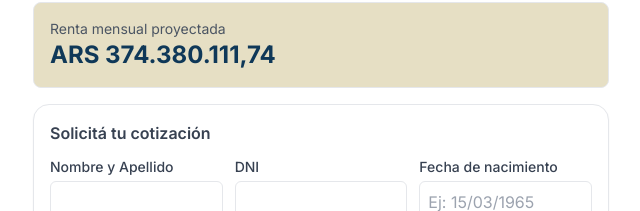
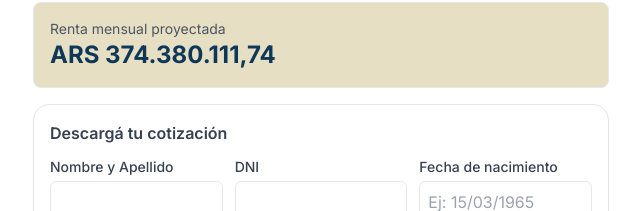
Before and after one commit to Franco1441/cotizador-santafe, a React (Vite) app: page /campi in a window 1280 px wide. Both pictures are taken after a click on the button "Calcular". Shown: the part 986-1197 px from the top of the page, without its empty margins (319-959 px from the left). Built offline with nearby package versions, Linux system fonts and the light colour scheme.

Commit message:
solicita x Descargá

```diff
--- a/src/App.jsx
+++ b/src/App.jsx
@@ -334,7 +334,7 @@ export default function App() {
 
             {/* FORMULARIO DE CONTACTO */}
             <form onSubmit={handleEnviar} className="bg-white border rounded-2xl p-4 shadow-sm">
-              <h4 className="font-semibold text-gray-700 mb-3">Solicitá tu cotización</h4>
+              <h4 className="font-semibold text-gray-700 mb-3">Descargá tu cotización</h4>
               <div className="grid grid-cols-1 md:grid-cols-3 gap-3">
                 <div className="flex flex-col">
                   <label className="text-sm font-medium text-gray-700 mb-1">
--- a/src/campi.jsx
+++ b/src/campi.jsx
@@ -306,7 +306,7 @@ export default function Campi() {
             </div>
 
             <form onSubmit={handleEnviar} className="bg-white border rounded-2xl p-4 shadow-sm">
-              <h4 className="font-semibold text-gray-700 mb-3">Solicitá tu cotización</h4>
+              <h4 className="font-semibold text-gray-700 mb-3">Descargá tu cotización</h4>
               <div className="grid grid-cols-1 md:grid-cols-3 gap-3">
                 <div className="flex flex-col">
                   <label className="text-sm font-medium text-gray-700 mb-1">Nombre y Apellido</label>
--- a/src/puertonuevo.jsx
+++ b/src/puertonuevo.jsx
@@ -306,7 +306,7 @@ export default function puertonuevo() {
             </div>
 
             <form onSubmit={handleEnviar} className="bg-white border rounded-2xl p-4 shadow-sm">
-              <h4 className="font-semibold text-gray-700 mb-3">Solicitá tu cotización</h4>
+              <h4 className="font-semibold text-gray-700 mb-3">Descargá tu cotización</h4>
               <div className="grid grid-cols-1 md:grid-cols-3 gap-3">
                 <div className="flex flex-col">
                   <label className="text-sm font-medium text-gray-700 mb-1">Nombre y Apellido</label>
--- a/src/rbgroup.jsx
+++ b/src/rbgroup.jsx
@@ -306,7 +306,7 @@ export default function RBGroup() {
             </div>
 
             <form onSubmit={handleEnviar} className="bg-white border rounded-2xl p-4 shadow-sm">
-              <h4 className="font-semibold text-gray-700 mb-3">Solicitá tu cotización</h4>
+              <h4 className="font-semibold text-gray-700 mb-3">Descargá tu cotización</h4>
               <div className="grid grid-cols-1 md:grid-cols-3 gap-3">
                 <div className="flex flex-col">
                   <label className="text-sm font-medium text-gray-700 mb-1">Nombre y Apellido</label>
--- a/src/triveropablo.jsx
+++ b/src/triveropablo.jsx
@@ -306,7 +306,7 @@ export default function triveropablo() {
             </div>
 
             <form onSubmit={handleEnviar} className="bg-white border rounded-2xl p-4 shadow-sm">
-              <h4 className="font-semibold text-gray-700 mb-3">Solicitá tu cotización</h4>
+              <h4 className="font-semibold text-gray-700 mb-3">Descargá tu cotización</h4>
               <div className="grid grid-cols-1 md:grid-cols-3 gap-3">
                 <div className="flex flex-col">
                   <label className="text-sm font-medium text-gray-700 mb-1">Nombre y Apellido</label>
```
